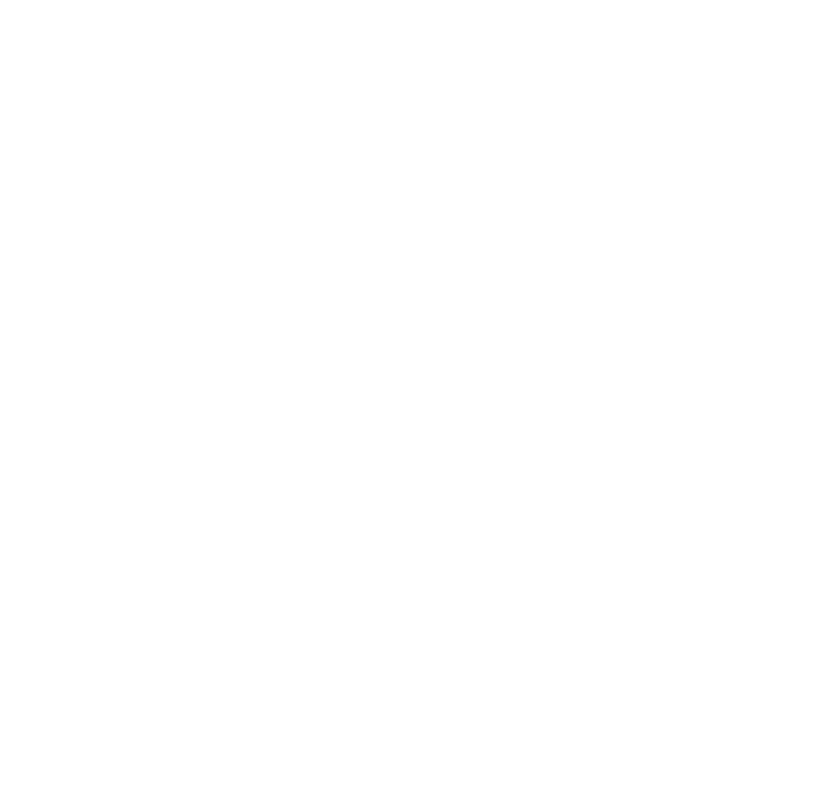
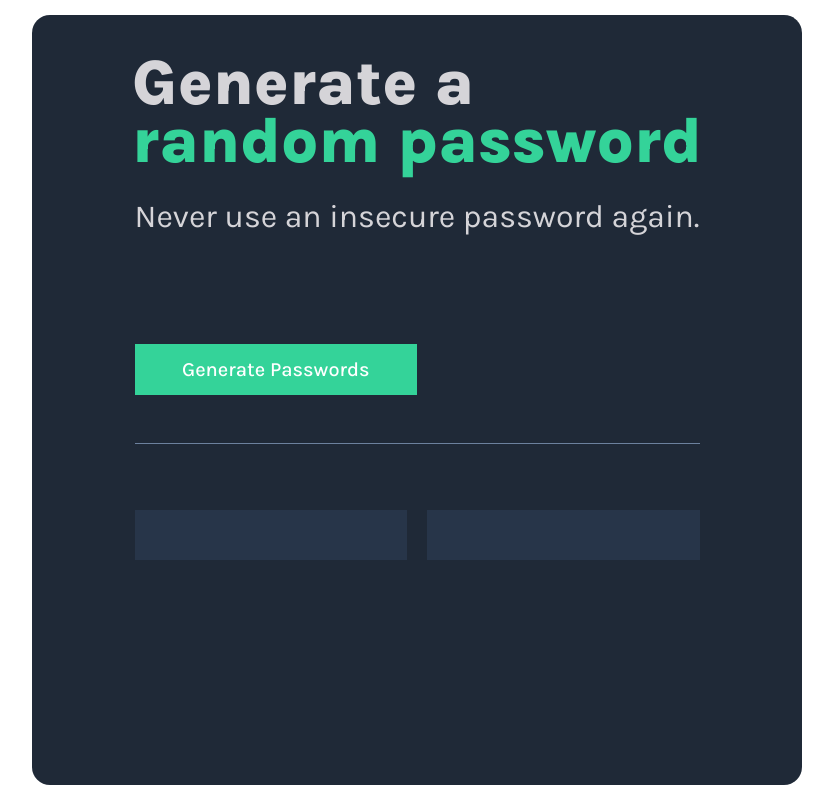
Before and after one commit to adr0527/password, a plain HTML site: page index.html in a window 1280 px wide. Shown: the whole page, without its empty margins (223-1056 px from the left). Drawn offline with Linux system fonts and the light colour scheme.

Commit message:
initial features and design

```diff
--- a/index.css
+++ b/index.css
@@ -1,3 +1,106 @@
+@import url('https://fonts.googleapis.com/css2?family=Karla:ital,wght@0,200..800;1,200..800&display=swap');
+@import url('https://fonts.googleapis.com/css2?family=Inter:ital,opsz,wght@0,14..32,100..900;1,14..32,100..900&display=swap');
+
+/* reset */
+
+* {
+    padding: 0;
+    margin: 0;
+    box-sizing: border-box;
+}
+
+:root {
+    /* colors */
+    --GREEN-COLOR: #34D399;
+    --WHITE-COLOR: #D5D4D8;
+    --BG-COLOR: #1F2937;
+
+    /* font */
+    --FF: "Karla", sans-serif;
+    --FS: 32px;
+    --FS-SMALL: 20px;
+    --TITLE-FW: 800;
+    --TITLE-LH: 40px;
+
+    /* borders, paddings & margins */
+    --BORDER-RADIUS: 6px;
+    --MARGIN: 0.5em 0 0 0;
+    --PADDING: 3rem 0;
+}
+
+/* general styles */
 body {
-    margin: 0;
+    font-family: var(--FF);
+    display: flex;
+    justify-content: center;
 }
+
+.container {
+    display: grid;
+    grid-template-rows: auto repeat(3, auto) 1fr;
+    grid-row-gap: 10px;
+    place-items: center;
+    background-color: var(--BG-COLOR);
+    height: 770px;
+    width: 770px;
+    border-radius: calc(var(--BORDER-RADIUS) * 3);
+    margin: auto auto;
+    padding: var(--PADDING);
+
+}
+
+h1 {
+    color: var(--GREEN-COLOR);
+    font-weight: var(--TITLE-FW);
+    font-size: calc(var(--FS) * 2);
+}
+
+#white {
+    color: var(--WHITE-COLOR);
+    font-weight: var(--TITLE-FW);
+    line-height: var(--TITLE-LH);
+}
+
+#leading {
+    color: var(--WHITE-COLOR);
+    line-height: 26px;
+    font-size: var(--FS);
+    margin: var(--MARGIN);
+}
+
+.button {
+    display: grid;
+    grid-template-columns: 1fr 1fr;
+    margin: 3.5em 0;
+    border-bottom: 1px solid #6c819e;
+    padding: var(--PADDING)
+
+}
+
+#generate {
+    border: 0;
+    height: 51px;
+    width: 282.5px;
+    background-color: var(--GREEN-COLOR);
+    color: white;
+    font-weight: 500;
+    font-size: var(--FS-SMALL);
+    font-family: inherit;
+}
+
+.password {
+    display: grid;
+    place-items: center;
+    grid-template-columns: 1fr 1fr;
+}
+
+.password button {
+    width: 272.5px;
+    margin: 0 10px 0;
+    height: 50px;
+    background-color: #273549;
+    border: 0;
+    color: var(--GREEN-COLOR);
+    font-size: 16px;
+    font-weight: 500;
+}
--- a/index.html
+++ b/index.html
@@ -3,7 +3,17 @@
         <link rel="stylesheet" href="index.css">
     </head>
     <body>
-        <h1></h1>
+        <div class="container">
+            <h1><span id="white">Generate a</span><br>random password</h1>
+            <p id="leading">Never use an insecure password again.</p>
+            <div class="button">
+                <button id="generate">Generate Passwords</button>
+            </div>
+            <div class="password">
+                <button id="pass1"></button>
+                <button id="pass2"></button>
+            </div>
+        </div>
         <script src="index.js"></script>
     </body>
 </html>
--- a/index.js
+++ b/index.js
@@ -1,2 +1,25 @@
 const characters = ["A","B","C","D","E","F","G","H","I","J","K","L","M","N","O","P","Q","R","S","T","U","V","W","X","Y","Z","a","b","c","d","e","f","g","h","i","j","k","l","m","n","o","p","q","r","s","t","u","v","w","x","y","z", "0", "1", "2", "3", "4", "5", "6", "7", "8", "9","~","`","!","@","#","$","%","^","&","*","(",")","_","-","+","=","{","[","}","]",",","|",":",";","<",">",".","?",
 "/"];
+
+// dom selectors
+const generateBtnEl = document.querySelector("#generate")
+const password1El = document.querySelector("#pass1")
+const password2El = document.querySelector("#pass2")
+
+
+
+generateBtnEl.addEventListener("click", () => {
+    let pass1 = []
+    let pass2 = []
+    const length = 16
+    for (let i=0; i < length; i++) {
+        let randomNumber = Math.floor(Math.random() * characters.length)
+        pass1.push(characters[randomNumber])
+    }
+    password1El.textContent = pass1
+    for (let i=0; i < length; i++) {
+        let randomNumber = Math.floor(Math.random() * characters.length)
+        pass2.push(characters[randomNumber])
+    }
+    password2El.textContent = pass2
+})
```
